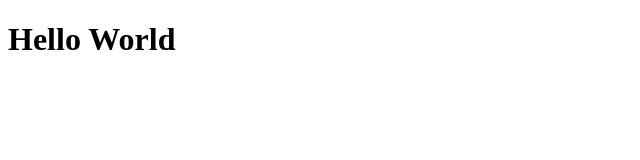
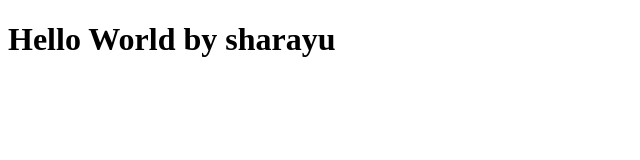
Before and after one commit to sharayu2008/python-projects, a plain HTML site: page index.html in a window 1280 px wide. Shown: the whole page, without its empty margins (0-640 px from the left). Drawn offline with Linux system fonts and the light colour scheme.

Commit message:
second push it is

```diff
--- a/index.html
+++ b/index.html
@@ -5,6 +5,6 @@
     <title>Hello World</title>
 </head>
 <body>
-    <h1>Hello World</h1>
+    <h1>Hello World by sharayu</h1>
 </body>
 </html>
```
